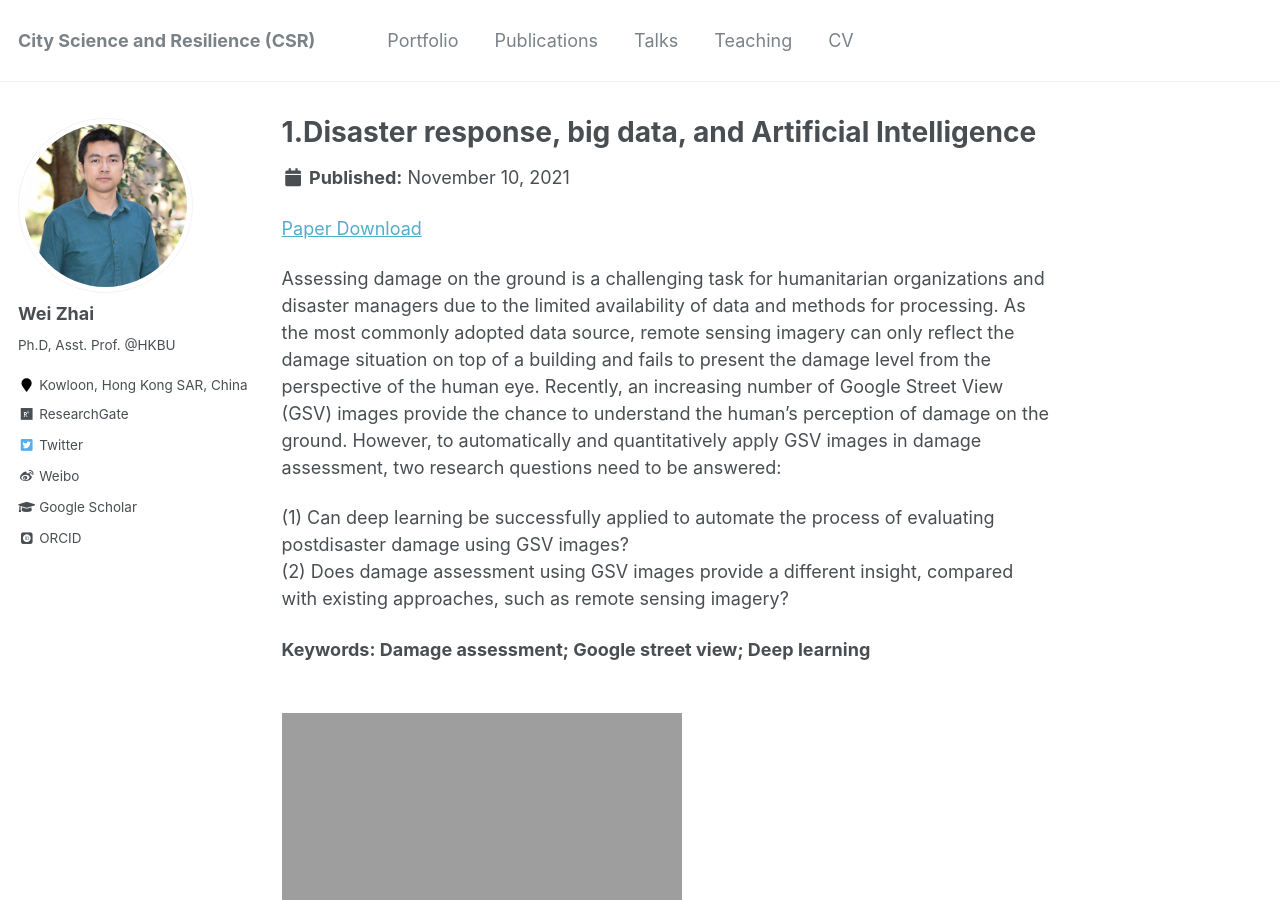
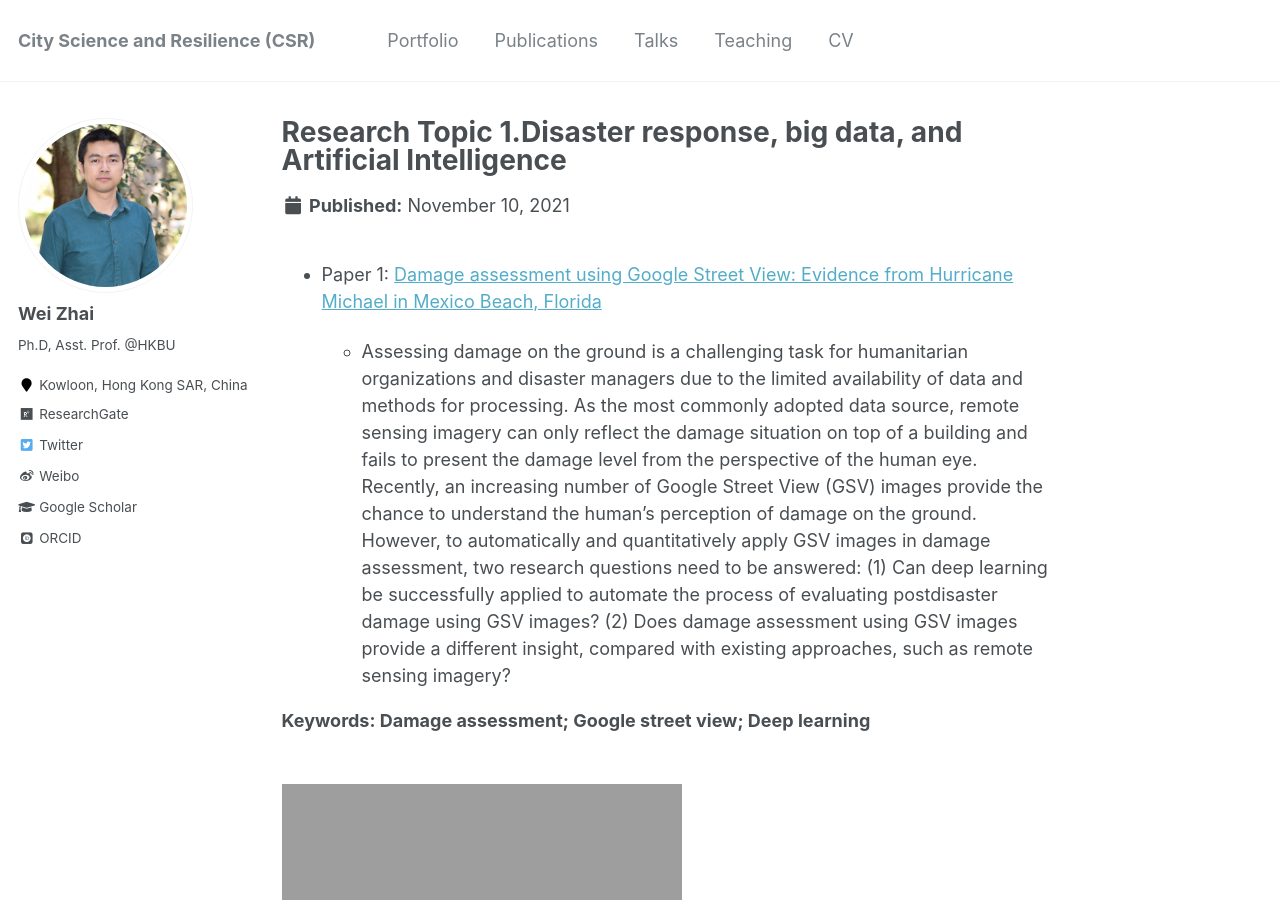
Before and after one commit to skywalkerzhai/weizhai.github.io, a Jekyll site: the page built from _portfolio/portfolio-1.md, in a window 1280 px wide and 900 px high. Built offline with Jekyll 4.4.1, drawn with Linux system fonts in a browser that asks for light colours; some web fonts are replaced.

Commit message:
Update portfolio-1.md

```diff
--- a/_portfolio/portfolio-1.md
+++ b/_portfolio/portfolio-1.md
@@ -1,14 +1,11 @@
 ---
-title: "1.Disaster response, big data, and Artificial Intelligence"
+title: "Research Topic 1.Disaster response, big data, and Artificial Intelligence"
 excerpt: "<br/><img src='https://skywalkerzhai.github.io/weizhai.github.io/images/damag_GSV.jpg' width='800'>"
 collection: portfolio
 ---
-[Paper Download](https://doi.org/10.1016/j.apgeog.2020.102252)
+* Paper 1: [Damage assessment using Google Street View: Evidence from Hurricane Michael in Mexico Beach, Florida](https://doi.org/10.1016/j.apgeog.2020.102252)
 
-Assessing damage on the ground is a challenging task for humanitarian organizations and disaster managers due to the limited availability of data and methods for processing. As the most commonly adopted data source, remote sensing imagery can only reflect the damage situation on top of a building and fails to present the damage level from the perspective of the human eye. Recently, an increasing number of Google Street View (GSV) images provide the chance to understand the human's perception of damage on the ground. However, to automatically and quantitatively apply GSV images in damage assessment, two research questions need to be answered:
-
-(1) Can deep learning be successfully applied to automate the process of evaluating postdisaster damage using GSV images?  \
-(2) Does damage assessment using GSV images provide a different insight, compared with existing approaches, such as remote sensing imagery?
+  * Assessing damage on the ground is a challenging task for humanitarian organizations and disaster managers due to the limited availability of data and methods for processing. As the most commonly adopted data source, remote sensing imagery can only reflect the damage situation on top of a building and fails to present the damage level from the perspective of the human eye. Recently, an increasing number of Google Street View (GSV) images provide the chance to understand the human's perception of damage on the ground. However, to automatically and quantitatively apply GSV images in damage assessment, two research questions need to be answered: (1) Can deep learning be successfully applied to automate the process of evaluating postdisaster damage using GSV images? (2) Does damage assessment using GSV images provide a different insight, compared with existing approaches, such as remote sensing imagery?
 
 **Keywords: Damage assessment; Google street view; Deep learning**
 
```
